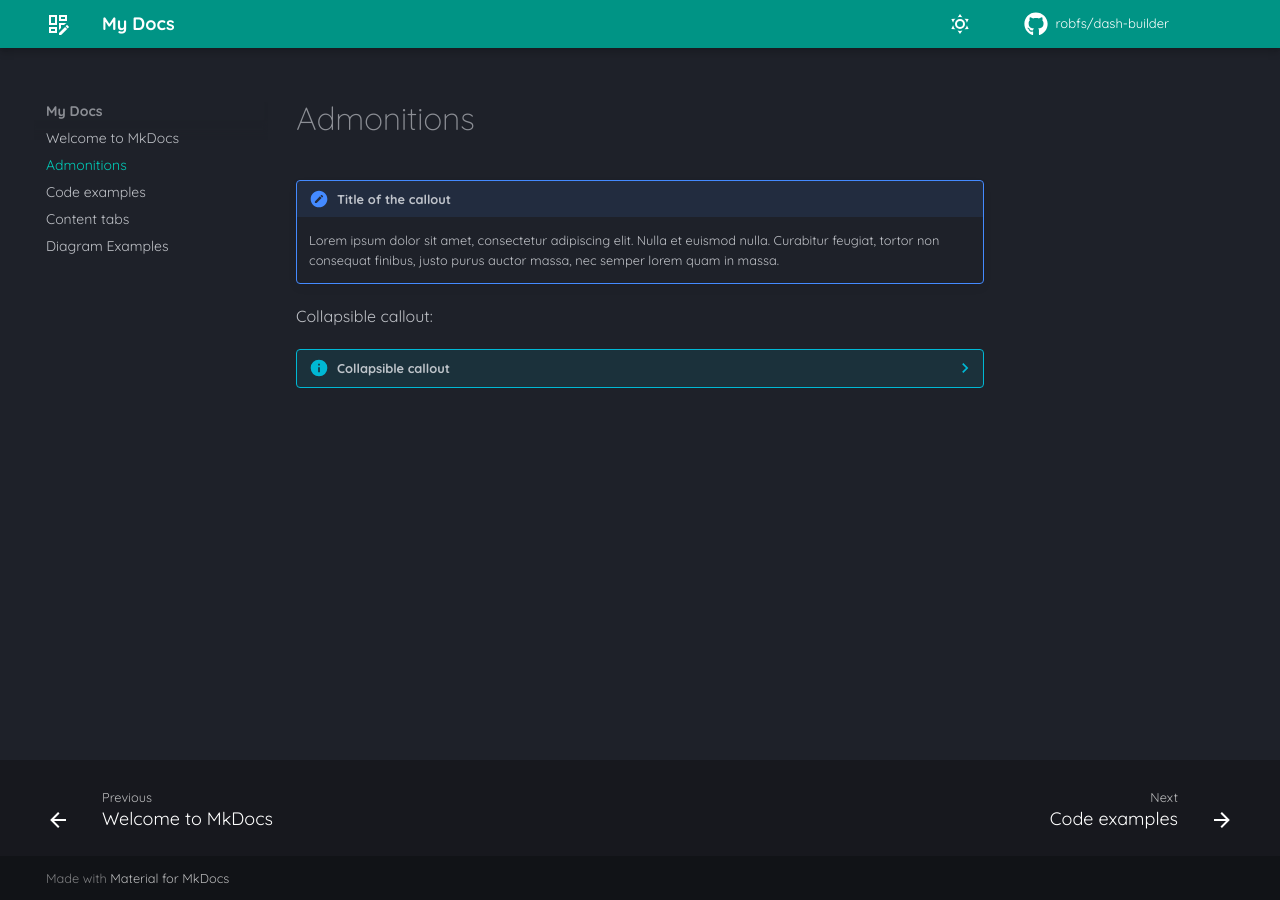
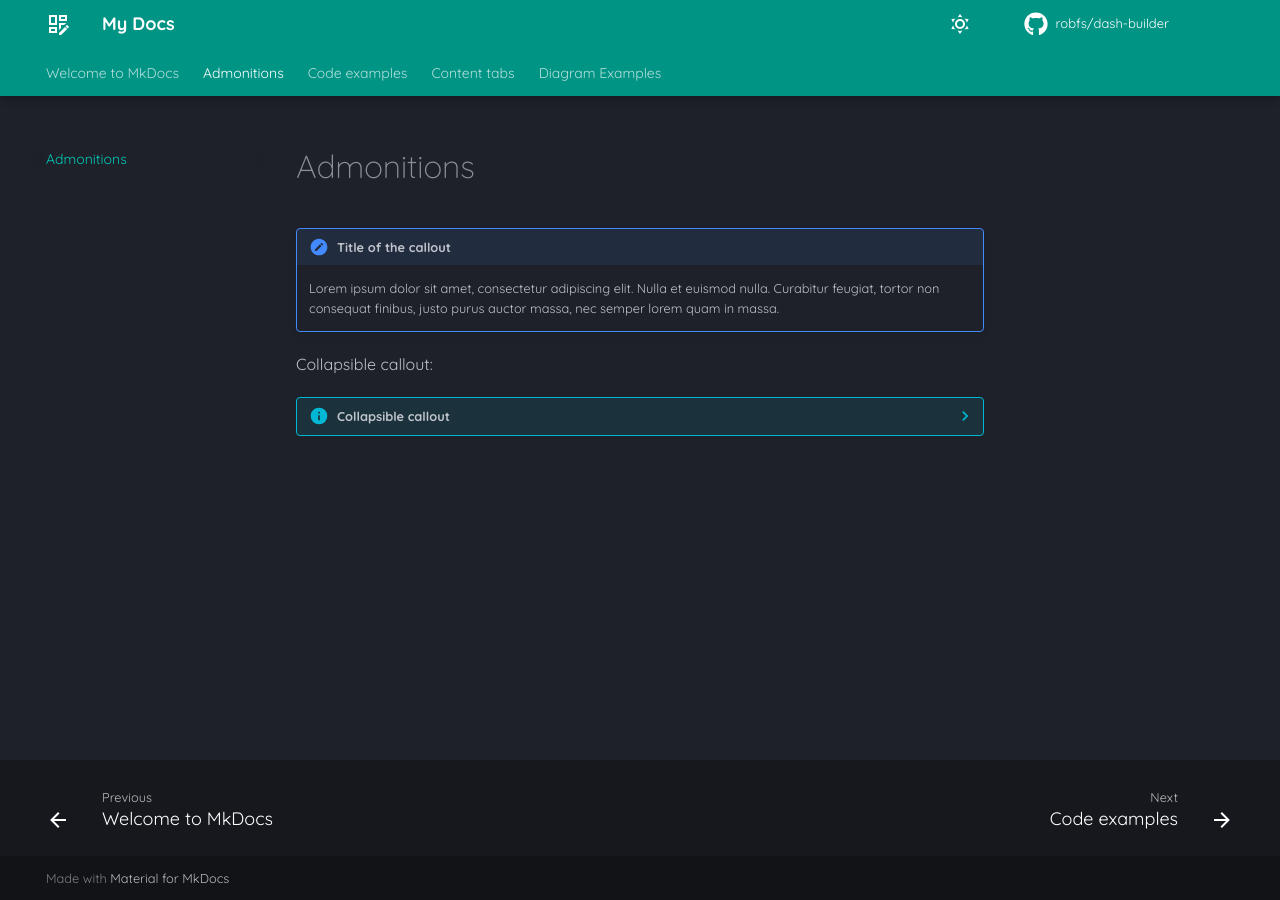
Before and after one commit to robfs/dash-builder, an MkDocs documentation site: the page built from docs/admonitions.md, in a window 1280 px wide. Built offline with MkDocs 1.6.1 and Material for MkDocs 9.7.7, drawn with Linux system fonts in a browser that asks for light colours; comment, search, counter and statistics services are not loaded.

Commit message:
update navigation features
* add instant fetch
* move sections to tabs
* add section anchor tracking

```diff
--- a/mkdocs.yml
+++ b/mkdocs.yml
@@ -9,6 +9,16 @@ repo_url: https://github.com/robfs/dash-builder
 theme:
   features:
     - navigation.footer
+    - navigation.instant
+    - navigation.instant.prefetch
+    - navigation.instant.preview
+    - navigation.instant.progress
+    - navigation.tabs
+    - navigation.tabs.sticky
+    - navigation.sections
+    - navigation.path
+    - navigation.top
+    - navigation.tracking
   icon:
     logo: material/view-dashboard-edit-outline
     repo: fontawesome/brands/github
```
